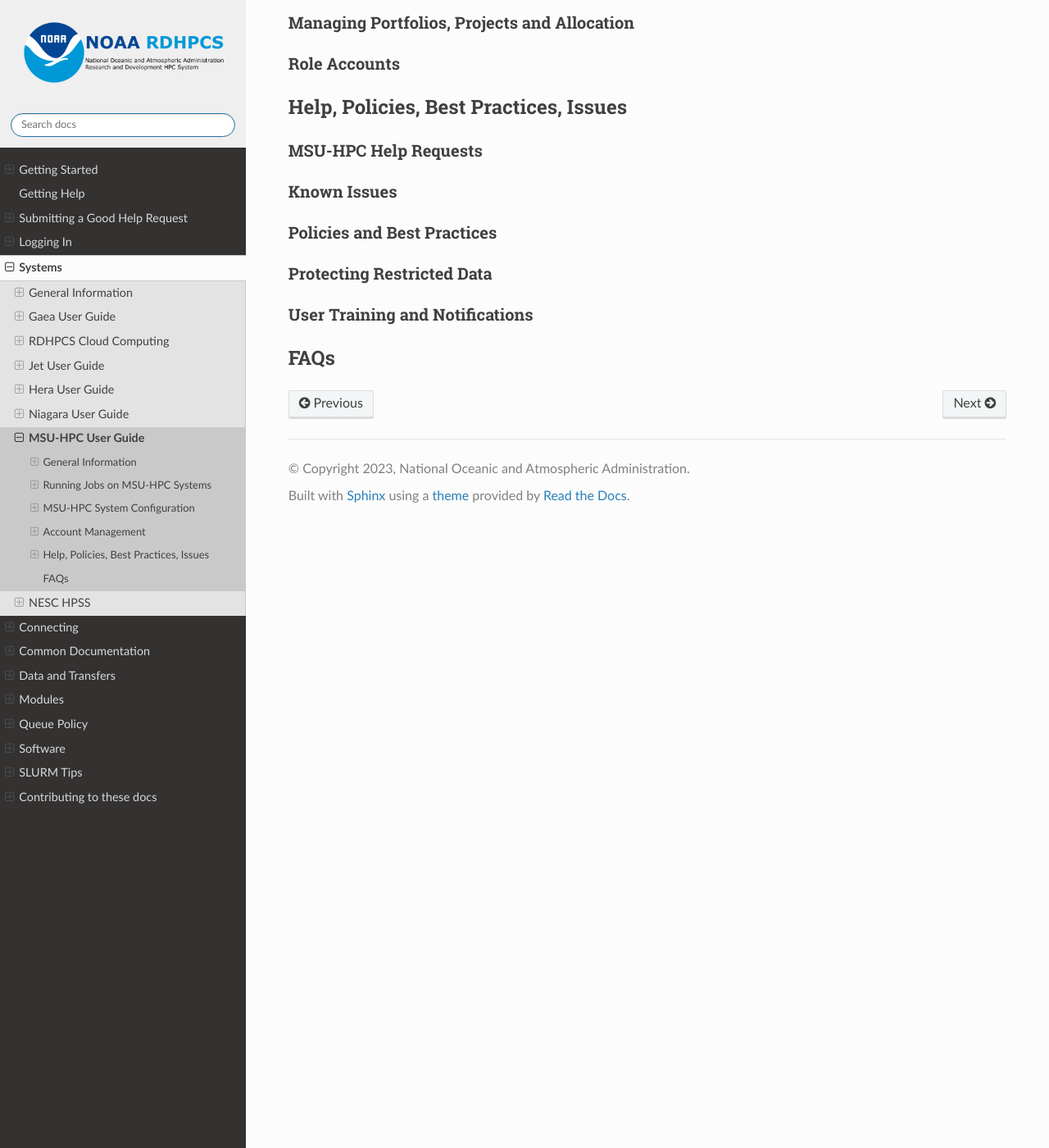
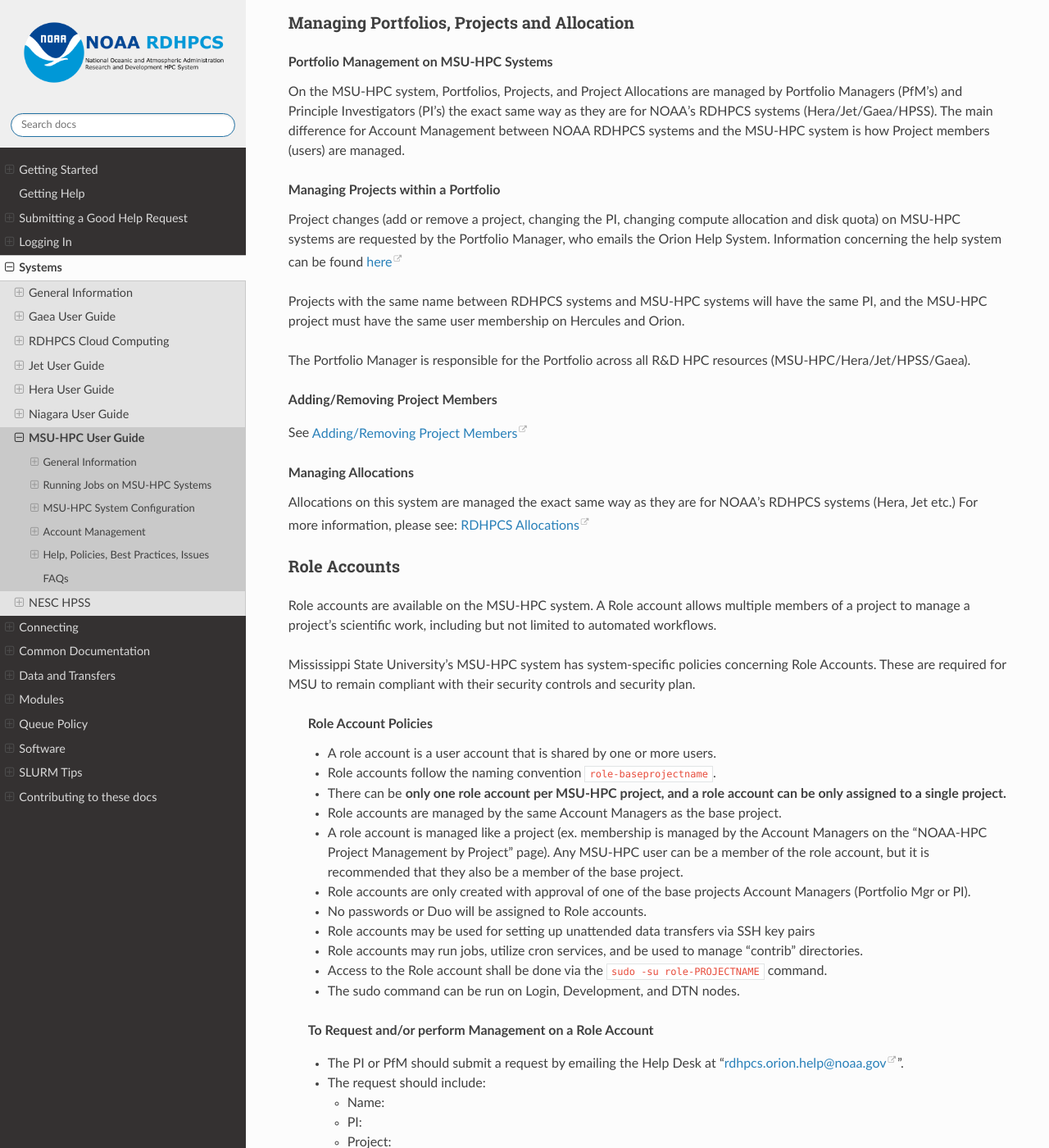
Before and after one commit to NOAA-RDHPCS/noaa-rdhpcs.github.io, a Sphinx documentation site: the page built from source/systems/MSU-HPC_user_guide.rst, in a window 1280 px wide and 1400 px high, scrolled down 5998 px. Shown: the whole window at 82% size. Built offline with Sphinx 7.4.7 and the Read the Docs theme 2.0.0, drawn with Linux system fonts in a browser that asks for light colours; pages that are not in the unit, such as notebooks, are missing from menus; some of the changed text lies outside the part shown.

Commit message:
Role accojnts, portfolios

```diff
--- a/source/systems/MSU-HPC_user_guide.rst
+++ b/source/systems/MSU-HPC_user_guide.rst
@@ -251,7 +251,6 @@ that the supervisor can request a renewal or decide not to
 renew the account.
 
 Here is an example of the email:
-
 ::
 
    From: <null@hpc.msstate.edu>
@@ -273,7 +272,7 @@ If the renewal time has passed, or the initial account
 renewal email was missed, request an account renewal `here:
 <https://intranet.hpc.msstate.edu/services/external_accounts/noaa/>`_
 
-.. rubric::  **Fill out the NOAA-HPC Computer Account Request Form
+.. rubric::  Fill out the NOAA-HPC Computer Account Request Form
 
 -  **Note the Expiration Date in the email.**
 -  **Follow the link to open a pre-populated webform.** You
@@ -328,7 +327,7 @@ information and request confirmation.
 
    help@hpc.msstate.edu
 
-.. rubric::  **Fill out the HPC2-NOAA User Account Request Confirmation Form
+.. rubric::  Fill out the HPC2-NOAA User Account Request Confirmation Form
 -  **Click on the link provided in the email**
 -  **Fill out the form.**
 
@@ -339,11 +338,10 @@ information and request confirmation.
       Organization, Phone, and Address you use in AIM.
       Otherwise, use your business contact information.
 
--  **Agree to the terms and conditions, and submit the form.
+-  **Agree to the terms and conditions, and submit the form.**
 
 | The form will then be submitted back to MSU for final
   approval.
-
 -  If the renewal is approved you will not be notified, and
    your access is maintained.
 
@@ -352,9 +350,106 @@ information and request confirmation.
 
 Managing Portfolios, Projects and Allocation
 ----------
+.. rubric:: Portfolio Management on MSU-HPC Systems
+
+On the MSU-HPC system, Portfolios, Projects, and Project
+Allocations are managed by Portfolio Managers (PfM's) and
+Principle Investigators (PI's) the exact same way as they
+are for NOAA's RDHPCS systems (Hera/Jet/Gaea/HPSS). The main
+difference for Account Management between NOAA RDHPCS
+systems and the MSU-HPC system is how Project members
+(users) are managed.
+
+.. rubric:: Managing Projects within a Portfolio
+
+Project changes (add or remove a project, changing the PI,
+changing compute allocation and disk quota) on MSU-HPC
+systems are requested by the Portfolio Manager, who emails
+the Orion Help System. Information concerning the help
+system can be found `here <https://oriondocs.rdhpcs.noaa.gov/wiki/index.php/Help_Requests>`__
+
+.. note::
+Projects with the same name between RDHPCS systems
+and MSU-HPC systems will have the same PI, and the MSU-HPC
+project must have the same user membership on Hercules and
+Orion.
+
+.. note::
+The Portfolio Manager is responsible for the
+Portfolio across all R&D HPC resources
+(MSU-HPC/Hera/Jet/HPSS/Gaea).
+
+.. rubric:: Adding/Removing Project Members
+
+See `Adding/Removing Project
+Members <https://oriondocs.rdhpcs.noaa.gov/wiki/index.php/Account_Management_Overview#Adding.2FRemoving_Project_Members>`__
+
+.. rubric:: Managing Allocations
+
+Allocations on this system are managed the exact same
+way as they are for NOAA's RDHPCS systems (Hera, Jet etc.)
+For more information, please see: `RDHPCS
+Allocations <https://rdhpcs-common-docs.rdhpcs.noaa.gov/wiki/index.php/Allocations>`__
 
 Role Accounts
 ----------
+Role accounts are available on the MSU-HPC system. A Role
+account allows multiple members of a project to manage a
+project's scientific work, including but not limited to
+automated workflows.
+
+Mississippi State University's MSU-HPC system has
+system-specific policies concerning Role Accounts. These are
+required for MSU to remain compliant with their security
+controls and security plan.
+
+ .. rubric:: Role Account Policies
+
+ -  A role account is a user account that is shared by one or
+    more users.
+ -  Role accounts follow the naming convention
+    ``role-baseprojectname``.
+ -  There can be **only one role account per MSU-HPC project,
+    and a role account can be only assigned to a single
+    project.**
+ -  Role accounts are managed by the same Account Managers as
+    the base project.
+ -  A role account is managed like a project (ex. membership
+    is managed by the Account Managers on the "NOAA-HPC
+    Project Management by Project" page). Any MSU-HPC user
+    can be a member of the role account, but it is
+    recommended that they also be a member of the base
+    project.
+ -  Role accounts are only created with approval of one of
+    the base projects Account Managers (Portfolio Mgr or PI).
+ -  No passwords or Duo will be assigned to Role accounts.
+ -  Role accounts may be used for setting up unattended data
+    transfers via SSH key pairs
+ -  Role accounts may run jobs, utilize cron services, and be
+    used to manage "contrib" directories.
+
+ -  Access to the Role account shall be done via the
+    ``sudo -su role-PROJECTNAME`` command.
+ -  The sudo command can be run on Login, Development, and
+    DTN nodes.
+
+ .. rubric:: To Request and/or perform Management on a Role Account
+ -  The PI or PfM should submit a request by emailing the
+    Help Desk at "rdhpcs.orion.help@noaa.gov".
+ -  The request should include:
+
+    -  Name:
+    -  PI:
+    -  Project:
+    -  Users:
+
+ -  The Role account will be created and the PI will be
+    assigned as the Account Manager. As with projects, the PI
+    may request that additional Account Managers be assigned
+    as well.
+ -  The PI/Account Managers must use the "Project Management"
+    web form to add and remove users from their Role account.
+
 
 Help, Policies, Best Practices, Issues
 ============
```
